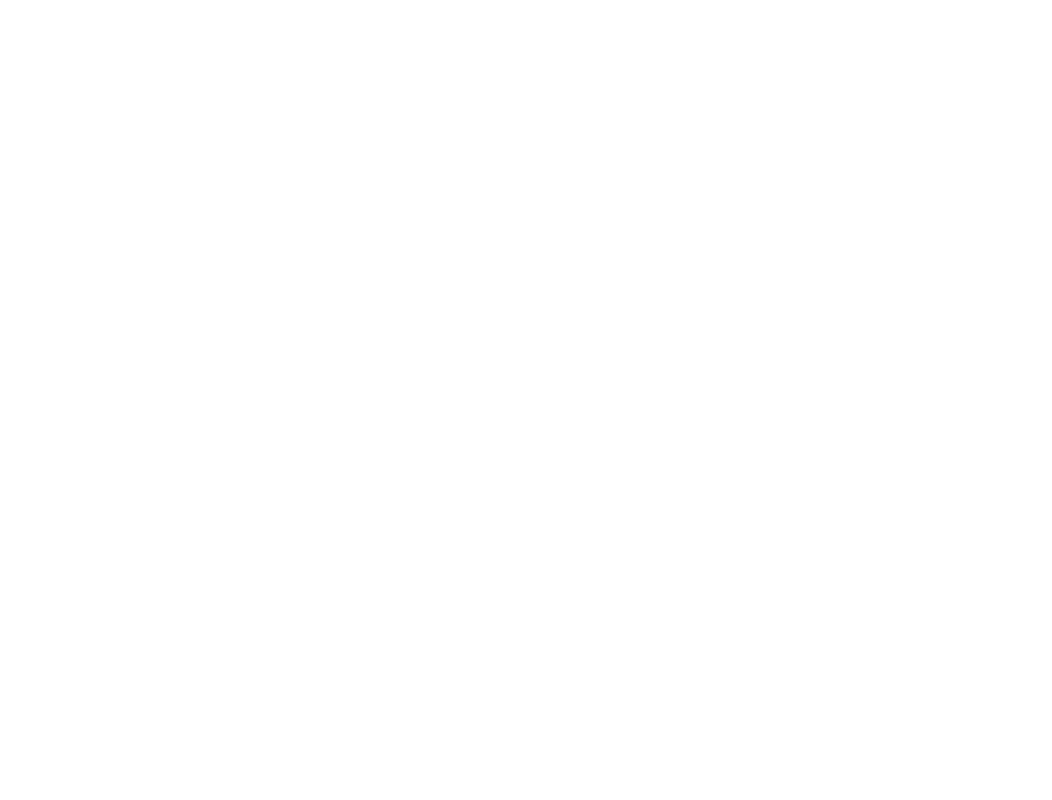
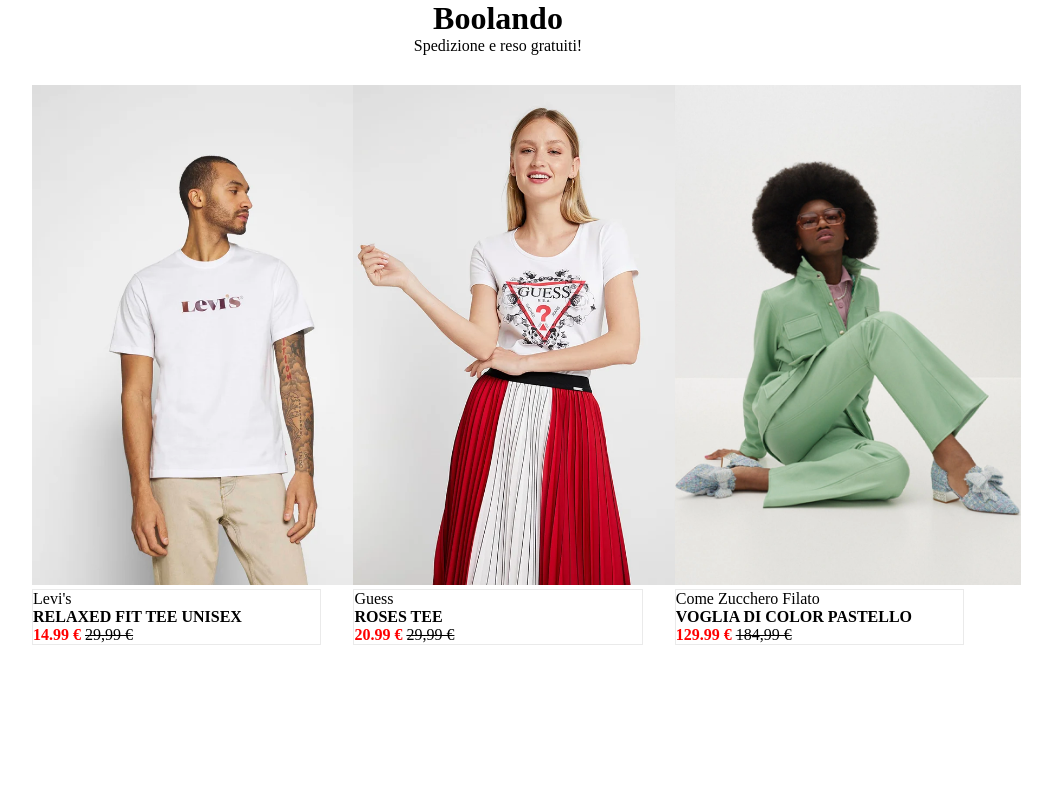
Before and after one commit to Peppe2496/html-css-boolando, a plain HTML site: page index.html in a window 1280 px wide. Shown: the top 800 px of the page, without its empty margins (142-1194 px from the left). Drawn offline with Linux system fonts and the light colour scheme.

Commit message:
last update

```diff
--- a/css/style.css
+++ b/css/style.css
@@ -0,0 +1,55 @@
+*{
+    margin: 0;
+    padding: 0;
+    box-sizing: border-box;
+    font-family: "roboto" sans-serif;
+}
+.main{
+    width: 80%;
+    margin: 0 auto;
+}
+
+.text-center{
+    text-align: center;
+}
+
+.text-color-red{
+    color: red;
+}
+
+.margin-5{
+    margin: 0px;
+}
+
+.text-decoration{
+    text-decoration: line-through;
+}
+.flex-container{
+    display: flex;
+    flex-wrap: wrap;
+    justify-content: space-around;
+    background-color: rgb(255, 255, 255);
+    width: 80%;
+    margin: 0 auto;
+    height: 1500px;
+    padding: 30px;
+
+}
+
+.imagine-h-500{
+    height: 500px;
+
+}
+
+
+.card{
+    width: 30%;
+    height: 500px;
+    background-color: red;
+
+
+}
+
+.border{
+    border: 1px solid rgb(234, 234, 234);
+}
--- a/index.html
+++ b/index.html
@@ -3,9 +3,101 @@
 <head>
     <meta charset="UTF-8">
     <meta name="viewport" content="width=device-width, initial-scale=1.0">
-    <title>Document</title>
+    <title>Boolando</title>
+    <link rel="stylesheet" href="css/style.css">
+    <link rel="preconnect" href="https://fonts.googleapis.com">
+<link rel="preconnect" href="https://fonts.gstatic.com" crossorigin>
+<link href="https://fonts.googleapis.com/css2?family=Roboto&display=swap" rel="stylesheet">
 </head>
 <body>
 
+    <header>
+
+
+    </header>
+
+
+    <main>
+
+
+            <h1 class="text-center">Boolando</h1>
+            <p class="text-center">Spedizione e reso gratuiti!</p>
+
+            <div class="flex-container">
+
+                <div class="card">
+                    <img class="imagine-h-500" src="img/1.webp" alt="">
+                    <p class="border margin-5">Levi's <br> <strong>RELAXED FIT TEE UNISEX</strong> <br> <strong class="text-color-red">14.99 &euro;</strong> <span class="text-decoration">29,99 &euro;</span></p>
+
+
+                </div>
+
+                <div class="card">
+
+                    <img class="imagine-h-500" src="img/2.webp" alt="">
+                    <p class="border">Guess <br> <strong>ROSES TEE</strong> <br> <strong class="text-color-red">20.99 &euro;</strong> <span class="text-decoration">29,99 &euro;</span></p>
+
+                </div>
+
+
+                <div class="card">
+
+                    <img class="imagine-h-500" src="img/3.webp" alt="">
+                    <p class="border">Come Zucchero Filato <br> <strong>VOGLIA DI COLOR PASTELLO</strong> <br> <strong class="text-color-red">129.99 &euro;</strong> <span class="text-decoration">184,99 &euro;</span></p>
+
+                </div>
+
+
+                <div class="card">
+
+                    <img class="imagine-h-500" src="img/4.webp" alt="">
+                    <p class="border">Levi's <br> <strong>TEE UNISEX</strong> <br> <strong class="text-color-red">14.99 &euro;</strong> <span class="text-decoration">29,99 &euro;</span></p>
+
+                </div>
+
+
+                <div class="card">
+
+                    <img class="imagine-h-500" src="img/5.webp" alt="">
+                    <p class="border">Maya Deluxe <br> <strong>Stripe bodice</strong> <br> <strong class="text-color-red">99.99 &euro;</strong></p>
+
+                </div>
+
+
+                <div class="card">
+
+                    <img class="imagine-h-500" src="img/6.webp" alt="">
+                    <p class="border">Esprit <br> <strong>MAGLIONE - BLACK</strong> <br> <strong class="text-color-red">14.99 &euro;</strong></p>
+
+                </div>
+
+
+
+
+
+
+
+
+
+
+
+
+
+
+
+
+
+
+
+            </div>
+
+
+
+    </main>
+
+    <footer>
+
+    </footer>
+
 </body>
 </html>
```
Also changed, not shown: img/1.webp (added), img/2.webp (added), img/3.webp (added), img/4.webp (added), img/5.webp (added), img/6.webp (added), img/boolean-logo.png (added).
